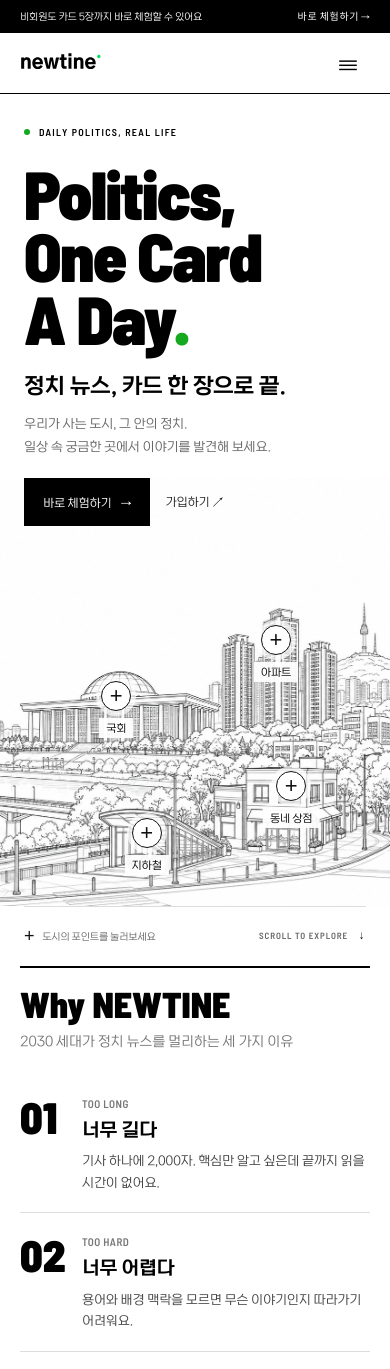
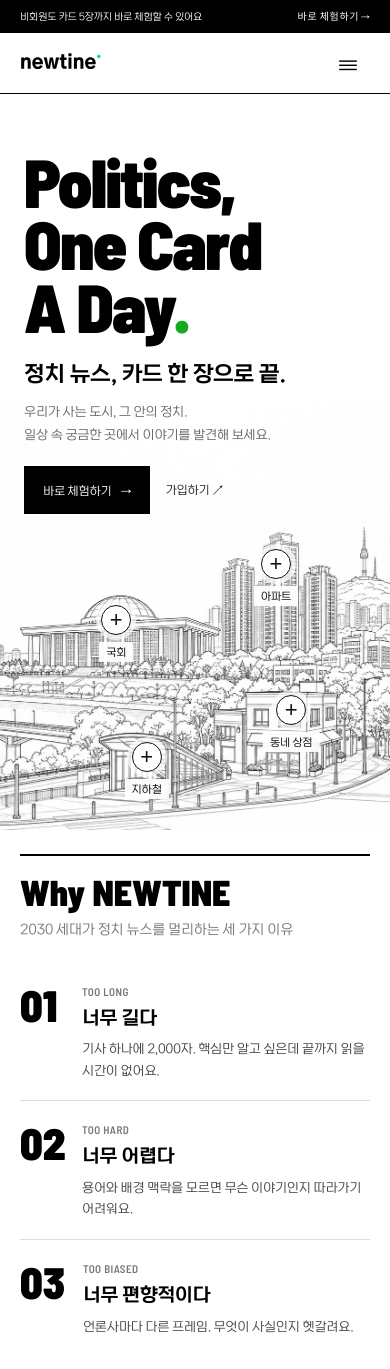
Before and after one commit to newtine-wanted/newtine-landing, a React (Vite) app: page / in a window 390 px wide. Shown: the top 1369 px of the page. Built offline with nearby package versions, Linux system fonts and the light colour scheme; a web font is replaced by a local one.

Commit message:
fix(hero): 도시 카드 펼침 동작 및 화면 내 위치 조정

```diff
--- a/src/components/Hero.css
+++ b/src/components/Hero.css
@@ -1,8 +1,6 @@
-.hero.city-hero { position: relative; display: block; isolation: isolate; width: 100%; max-width: 1800px; margin: auto; min-height: max(810px, 58vw); padding: 0 0 64px; background: #fff; }
+.hero.city-hero { position: relative; display: block; isolation: isolate; width: 100%; max-width: 1800px; margin: auto; min-height: max(810px, 58vw); padding: 0; background: #fff; }
 .city-copy { position: relative; z-index: 2; width: 47%; padding: 54px 0 0 max(5.55vw, calc((100% - 1280px) / 2)); pointer-events: none; }
 .city-copy a, .city-copy button { pointer-events: auto; }
-.city-eyebrow { display: flex; align-items: center; gap: 9px; font: 600 12px var(--english); letter-spacing: .13em; }
-.city-live-dot { width: 6px; height: 6px; border-radius: 50%; background: var(--green); }
 .hero.city-hero h1 { font-size: clamp(76px, 7.6vw, 116px); margin: 30px 0 25px; letter-spacing: -.025em; }
 .city-period { color: var(--green); }
 .hero.city-hero h2 { font-size: clamp(21px, 2vw, 28px); margin-bottom: 15px; }
@@ -10,7 +8,7 @@
 .city-hero .hero-actions { gap: 22px; margin-top: 24px; flex-wrap: wrap; }
 .city-hero .hero-actions .button { min-height: 48px; }
 .city-hero .hero-actions .text-link { color: #222; font-size: 13px; }
-.city-scene { position: absolute; bottom: 64px; left: 0; width: 100%; aspect-ratio: 1672 / 941; }
+.city-scene { position: absolute; bottom: clamp(56px, 5vw, 90px); left: 0; width: 100%; aspect-ratio: 1672 / 941; }
 .city-art { width: 100%; height: 100%; object-fit: contain; user-select: none; pointer-events: none; }
 .city-place { position: absolute; left: var(--x); top: var(--y); transform: translate(-50%, -50%); z-index: 3; }
 .city-place.is-active { z-index: 5; }
@@ -18,7 +16,7 @@
 .city-marker > span { display: grid; place-items: center; width: 30px; height: 30px; border: 1px solid #111; border-radius: 50%; background: #fff; color: #111; font: 300 22px/1 Arial, sans-serif; box-shadow: 0 0 0 5px #ffffffb3; transition: background .2s, color .2s, transform .25s; }
 .is-active .city-marker > span { background: var(--green); color: #fff; border-color: var(--green); transform: rotate(90deg); }
 .city-place-name { position: absolute; top: 44px; left: 50%; transform: translateX(-50%); padding: 1px 7px; white-space: nowrap; background: #fffffff0; font-size: 11px; }
-.city-story { position: absolute; bottom: calc(100% + 12px); left: 50%; transform: translateX(-50%); width: 300px; padding: 20px; background: #fff; border: 1px solid #111; box-shadow: 5px 5px 0 #0000000c; animation: city-reveal .2s ease-out; }
+.city-story { position: absolute; bottom: calc(100% + 12px); left: 50%; transform: translateX(-50%); width: 300px; padding: 20px; background: #fff; border: 1px solid #111; box-shadow: 5px 5px 0 #0000000c; visibility: hidden; opacity: 0; translate: 0 6px; pointer-events: none; transition: opacity .18s ease, translate .28s ease, visibility .18s; }
 .city-story::after { content: ""; position: absolute; width: 10px; height: 10px; background: white; border-right: 1px solid #111; border-bottom: 1px solid #111; bottom: -6px; left: calc(50% - 5px); transform: rotate(45deg); }
 .city-story::before { content: ""; position: absolute; inset: 100% 0 auto; height: 20px; }
 .city-story-meta { display: flex; align-items: center; justify-content: space-between; color: #777; font: 600 11px var(--english); letter-spacing: .12em; }
@@ -29,14 +27,8 @@
 .city-story-lines { margin-top: 17px; padding-top: 15px; border-top: 1px solid #ddd; }
 .city-story-lines p { display: flex; gap: 10px; margin-bottom: 12px; font-size: 13px; line-height: 1.7; color: #444; }
 .city-story-lines p > span { color: var(--green); font: 600 11px/2 var(--english); }
-.city-story-footer { display: flex; align-items: center; justify-content: space-between; gap: 8px; border-top: 1px solid #eee; padding-top: 12px; }
-.city-story-footer > span { font-size: 10px; color: #888; }
+.city-story-footer { display: flex; align-items: center; justify-content: flex-end; gap: 8px; border-top: 1px solid #eee; padding-top: 12px; }
 .city-story-footer a { min-height: 32px; font-size: 12px; color: var(--green); }
-.city-caption { position: absolute; bottom: 0; inset-inline: max(5.55vw, calc((100% - 1280px) / 2)); height: 64px; display: flex; align-items: center; justify-content: space-between; border-top: 1px solid #ddd; font-size: 11px; color: #666; }
-.city-caption > span { display: flex; align-items: center; gap: 8px; }
-.city-caption-plus { font: 18px Arial; color: #111; }
-.city-caption a { display: flex; gap: 25px; font: 600 10px var(--english); letter-spacing: .1em; }
-.city-caption a span { color: #111; }
 @keyframes city-reveal { from { opacity: 0; margin-bottom: -5px; } to { opacity: 1; margin-bottom: 0; } }
 @media (min-width: 1800px) { .hero.city-hero { min-height: 1044px; } }
 @media (max-width: 1100px) and (min-width: 761px) {
@@ -48,9 +40,8 @@
   .place-1 .city-story::after, .place-3 .city-story::after { left: auto; right: 17px; }
 }
 @media (max-width: 760px) {
-  .hero.city-hero { min-height: 0; padding: 0 0 60px; overflow: clip; }
+  .hero.city-hero { min-height: 0; padding: 0 0 24px; overflow: clip; }
   .city-copy { width: 100%; padding: 32px 24px 0; }
-  .city-eyebrow { font-size: 10px; }
   .hero.city-hero h1 { font-size: clamp(68px, 15vw, 100px); margin: 24px 0 20px; }
   .hero.city-hero h2 { font-size: 22px; margin-bottom: 12px; }
   .city-hero .hero-description { font-size: 13px; }
@@ -58,17 +49,56 @@
   .city-hero .hero-actions { flex-direction: row; align-items: center; gap: 16px; margin-top: 20px; }
   .city-hero .hero-actions .button { width: auto; font-size: 12px; padding-inline: 18px; }
   .city-hero .hero-actions .text-link { align-self: auto; font-size: 12px; }
-  .city-scene { position: relative; bottom: auto; left: -95%; width: 195%; margin-top: -48px; }
+  .city-scene { position: relative; bottom: auto; left: -95%; width: 195%; margin-top: -112px; }
   .city-story { width: min(290px, 78vw); }
   .place-1 .city-story, .place-3 .city-story { left: auto; right: 0; transform: none; }
   .place-1 .city-story::after, .place-3 .city-story::after { left: auto; right: 17px; }
   .place-0 .city-story, .place-2 .city-story { left: -40px; transform: none; }
   .place-0 .city-story::after, .place-2 .city-story::after { left: 57px; }
-  .city-caption { inset-inline: 24px; height: 60px; font-size: 10px; }
-  .city-caption a { font-size: 9px; gap: 10px; }
 }
 @media (prefers-reduced-motion: reduce) { .city-story { animation: none; } .city-marker > span { transition: none; } }
 
-.city-copy { padding-bottom: 28px; background: linear-gradient(90deg, #fff 88%, #ffffff00); }
-.city-copy::after { content: ""; position: absolute; inset: 100% 0 auto; height: 45px; background: linear-gradient(#fff, #ffffff00); pointer-events: none; }
-@media (max-width: 760px) { .city-copy { padding-bottom: 0; background: none; } .city-copy::after { display: none; } }
+.city-copy { padding-bottom: 28px; }
+.city-copy::before {
+  content: "";
+  position: absolute;
+  z-index: -1;
+  width: 160%;
+  aspect-ratio: 1;
+  left: -30%;
+  top: 55%;
+  transform: translateY(-50%);
+  border-radius: 50%;
+  background: radial-gradient(circle, rgb(255 255 255 / 84%) 0%, rgb(255 255 255 / 64%) 30%, rgb(255 255 255 / 28%) 52%, rgb(255 255 255 / 0%) 72%);
+  pointer-events: none;
+}
+@media (max-width: 760px) {
+  .city-copy { padding-bottom: 0; }
+  .city-copy::before { width: 140%; left: -20%; top: 62%; }
+}
+
+/* Anchor the card bottom so its content expands upward without scaling text. */
+.city-place.is-active .city-story { visibility: visible; opacity: 1; translate: 0 0; pointer-events: auto; }
+.city-story-meta { height: 16px; }
+.city-story-details { display: grid; grid-template-rows: 0fr; opacity: 0; transition: grid-template-rows .38s cubic-bezier(.22, 1, .36, 1), opacity .24s ease; }
+.city-story-details-inner { min-height: 0; overflow: hidden; }
+.city-story.is-expanded .city-story-details { grid-template-rows: 1fr; opacity: 1; }
+.city-story-hint { max-height: 40px; overflow: hidden; opacity: 1; transition: max-height .38s cubic-bezier(.22, 1, .36, 1), margin-top .38s cubic-bezier(.22, 1, .36, 1), opacity .16s ease; }
+.city-story.is-expanded .city-story-hint { max-height: 0; margin-top: 0; opacity: 0; }
+@media (prefers-reduced-motion: reduce) {
+  .city-story, .city-story-details, .city-story-hint { transition: none; }
+}
+
+/* Keep the whole card inside the visible area as it expands. */
+.city-story { margin-bottom: calc(-1 * var(--story-shift, 0px)); overscroll-behavior: contain; }
+.city-story[data-shifted]::after { display: none; }
+@media (max-width: 760px) {
+  .city-story { width: min(248px, calc(100vw - 40px)); padding: 14px; box-shadow: 3px 3px 0 #0000000c; }
+  .city-story h3 { font-size: 16px; line-height: 1.4; margin-top: 9px; }
+  .city-story-meta { font-size: 10px; letter-spacing: .08em; }
+  .city-story-lines { margin-top: 12px; padding-top: 10px; }
+  .city-story-lines p { font-size: 12px; line-height: 1.55; gap: 8px; margin-bottom: 8px; }
+  .city-story-footer { padding-top: 8px; }
+  .city-story-footer a { min-height: 28px; font-size: 11px; }
+  .city-story-hint { font-size: 11px; margin-top: 10px; }
+}
--- a/src/components/Hero.tsx
+++ b/src/components/Hero.tsx
@@ -1,4 +1,4 @@
-import { useEffect, useRef, useState, type CSSProperties } from "react";
+import { useEffect, useLayoutEffect, useRef, useState, type CSSProperties } from "react";
 import { StartLink } from "./StartLink";
 import "./Hero.css";
 
@@ -11,12 +11,43 @@
 export function Hero() {
   const [hovered, setHovered] = useState<number | null>(null);
   const [selected, setSelected] = useState<number | null>(null);
-  const scene = useRef<HTMLDivElement>(null);
   const triggers = useRef<(HTMLButtonElement | null)[]>([]);
   const active = selected ?? hovered;
+  useLayoutEffect(() => {
+    if (active === null) return;
+    const card = document.getElementById(`city-story-${active}`);
+    const marker = triggers.current[active];
+    const hero = document.getElementById("hero");
+    if (!card || !marker || !hero) return;
+    const positionCard = () => {
+      const heroRect = hero.getBoundingClientRect();
+      const navBottom = document.querySelector(".navigation")?.getBoundingClientRect().bottom ?? 0;
+      const top = Math.max(12, heroRect.top + 8, navBottom + 8);
+      const bottom = Math.min(window.innerHeight - 12, heroRect.bottom - 8);
+      const available = Math.max(80, bottom - top);
+      card.style.maxHeight = `${available}px`;
+      card.style.overflowY = card.scrollHeight > available + 1 ? "auto" : "visible";
+      const height = card.getBoundingClientRect().height;
+      const preferredTop = marker.getBoundingClientRect().top - 12 - height;
+      const fittedTop = Math.max(top, Math.min(preferredTop, bottom - height));
+      const shift = fittedTop - preferredTop;
+      card.style.setProperty("--story-shift", `${shift}px`);
+      card.toggleAttribute("data-shifted", Math.abs(shift) > 1);
+    };
+    positionCard();
+    const observer = new ResizeObserver(positionCard);
+    observer.observe(card);
+    window.addEventListener("scroll", positionCard, { passive: true });
+    window.addEventListener("resize", positionCard);
+    return () => {
+      observer.disconnect();
+      window.removeEventListener("scroll", positionCard);
+      window.removeEventListener("resize", positionCard);
+    };
+  }, [active, selected]);
   useEffect(() => {
     const dismiss = (event: PointerEvent) => {
-      if (!scene.current?.contains(event.target as Node)) { setSelected(null); setHovered(null); }
+      if (!(event.target instanceof Element) || !event.target.closest(".city-place")) { setSelected(null); setHovered(null); }
     };
     const escape = (event: KeyboardEvent) => {
       if (event.key === "Escape") { setSelected(null); setHovered(null); }
@@ -31,7 +62,6 @@
   return (
     <section className="hero city-hero" id="hero" aria-labelledby="hero-title">
       <div className="city-copy">
-        <div className="city-eyebrow"><span className="city-live-dot" /> DAILY POLITICS, REAL LIFE</div>
         <h1 id="hero-title">Politics,<br />One Card<br />A Day<span className="city-period">.</span></h1>
         <h2>정치 뉴스, 카드 한 장으로 끝.</h2>
         <p className="hero-description">우리가 사는 도시, 그 안의 정치.<br />일상 속 궁금한 곳에서 이야기를 발견해 보세요.</p>
@@ -40,7 +70,7 @@
           <StartLink className="text-link" destination="signupUrl">가입하기 ↗</StartLink>
         </div>
       </div>
-      <div className="city-scene" ref={scene} aria-label="우리 일상과 연결된 정치 이야기">
+      <div className="city-scene" aria-label="우리 일상과 연결된 정치 이야기">
         <img className="city-art" src="/assets/city-line-art.png" alt="국회의사당, 아파트, 지하철과 동네 상점이 한강을 따라 이어진 한국 도시 선화" width="1672" height="941" fetchPriority="high" />
         {places.map((place, index) => (
           <div key={place.tag} className={`city-place place-${index}${active === index ? " is-active" : ""}`} style={{ "--x": `${place.x}%`, "--y": `${place.y}%` } as CSSProperties}
@@ -49,18 +79,18 @@
             <button ref={(node) => { triggers.current[index] = node; }} className="city-marker" aria-label={`${place.name}: ${place.question}`} aria-expanded={selected === index} aria-controls={`city-story-${index}`}
               onFocus={() => setHovered(index)} onClick={() => { setSelected(selected === index ? null : index); setHovered(null); }}><span aria-hidden="true">+</span></button>
             <span className="city-place-name" aria-hidden="true">{place.name}</span>
-            <div id={`city-story-${index}`} className="city-story" hidden={active !== index}>
+            <div id={`city-story-${index}`} className={`city-story${selected === index ? " is-expanded" : ""}`} aria-hidden={active !== index} inert={active !== index}>
               <div className="city-story-meta"><span>{String(index + 1).padStart(2, "0")} / {place.tag}</span>{selected === index && <button aria-label="이야기 닫기" onClick={() => { triggers.current[index]?.focus(); setSelected(null); setHovered(null); }}>×</button>}</div>
               <h3>{place.question}</h3>
-              {selected === index ? <>
+              <div className="city-story-details" inert={selected !== index} aria-hidden={selected !== index}><div className="city-story-details-inner">
                 <div className="city-story-lines">{place.lines.map((line, i) => <p key={line}><span>0{i + 1}</span>{line}</p>)}</div>
-                <div className="city-story-footer"><span>서비스 소개용 예시</span><StartLink destination="serviceUrl">바로 체험하기 ↗</StartLink></div>
-              </> : <p className="city-story-hint">눌러서 이야기 펼치기 <span>↗</span></p>}
+                <div className="city-story-footer"><StartLink destination="serviceUrl">바로 체험하기 ↗</StartLink></div>
+              </div></div>
+              <p className="city-story-hint" aria-hidden={selected === index}>눌러서 이야기 펼치기 <span>↗</span></p>
             </div>
           </div>
         ))}
       </div>
-      <div className="city-caption"><span><span className="city-caption-plus">+</span> 도시의 포인트를 눌러보세요</span><a href="#why">SCROLL TO EXPLORE <span>↓</span></a></div>
     </section>
   );
 }
```
